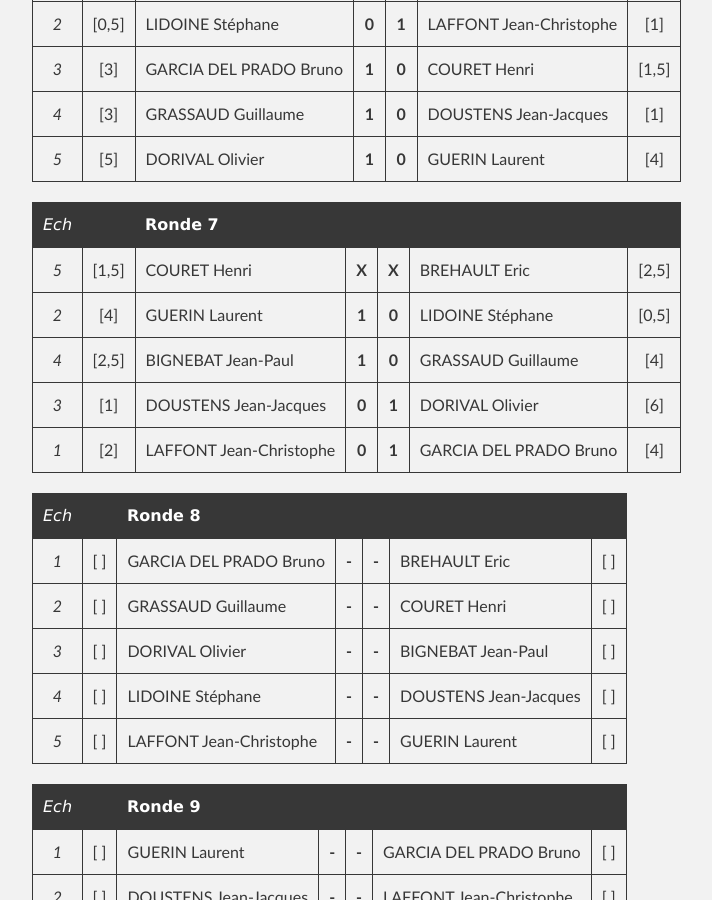
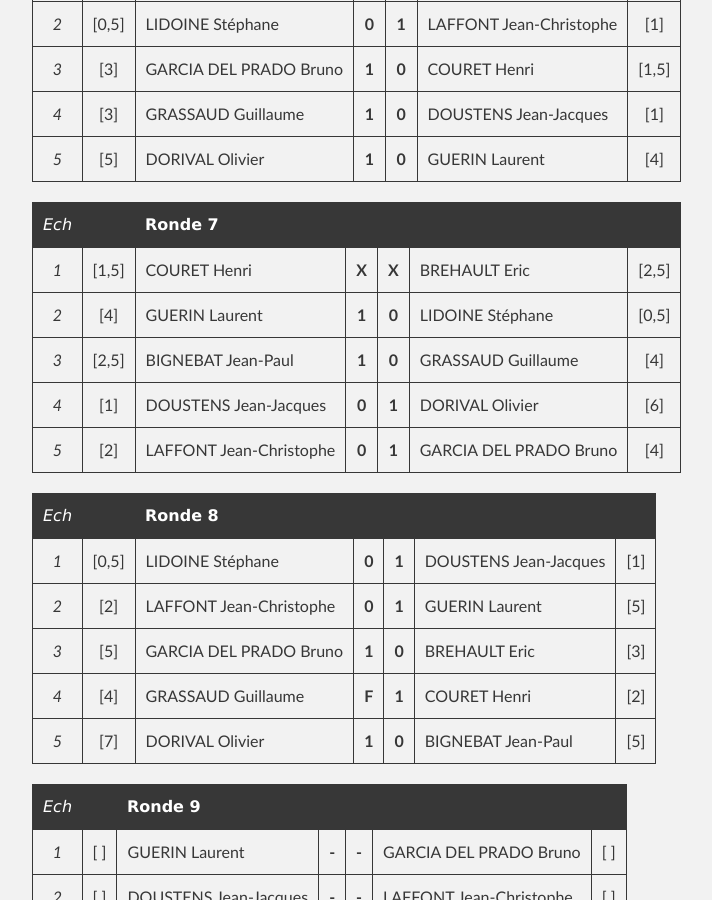
Before and after one commit to echiquier-villeneuve-tolosane/echiquier-villeneuve-tolosane.github.io, a Jekyll site: the page built from tournoiinterne.md, in a window 1280 px wide and 900 px high, scrolled down 1988 px. Shown: the whole window, without its empty margins (208-920 px from the left). Built offline with Jekyll 4.4.1, drawn with Linux system fonts in a browser that asks for light colours; nearby versions of some CDN libraries.

Commit message:
Updated tournoiinterne.md

```diff
--- a/tournoiinterne.md
+++ b/tournoiinterne.md
@@ -63,19 +63,19 @@ Le "tournoi interne" 2014 de l'EVT est organisé en Open toutes rondes avec pas
 
 |*Ech*|   | **Ronde 7**          |     |     |                           |     |
 |:-:|:---:| -------------------- |:---:|:---:| ------------------------- |:---:|
-|*5*| [1,5] | COURET Henri       |**X**|**X**| BREHAULT Eric          | [2,5] |
+|*1*| [1,5] | COURET Henri       |**X**|**X**| BREHAULT Eric          | [2,5] |
 |*2*| [4] | GUERIN Laurent          |**1**|**0**| LIDOINE Stéphane     | [0,5] |
-|*4*| [2,5] | BIGNEBAT Jean-Paul    |**1**|**0**| GRASSAUD Guillaume     | [4] |
-|*3*| [1] | DOUSTENS Jean-Jacques   |**0**|**1**| DORIVAL Olivier        | [6] |
-|*1*| [2] | LAFFONT Jean-Christophe |**0**|**1**| GARCIA DEL PRADO Bruno | [4] |
+|*3*| [2,5] | BIGNEBAT Jean-Paul    |**1**|**0**| GRASSAUD Guillaume     | [4] |
+|*4*| [1] | DOUSTENS Jean-Jacques   |**0**|**1**| DORIVAL Olivier        | [6] |
+|*5*| [2] | LAFFONT Jean-Christophe |**0**|**1**| GARCIA DEL PRADO Bruno | [4] |
 
 |*Ech*|     | **Ronde 8**           |     |     |                        |     |
 |:-:|:---:| ----------------------- |:---:|:---:| ---------------------- |:---:|
-|*1*| [ ] | GARCIA DEL PRADO Bruno  |**-**|**-**| BREHAULT Eric          | [ ] |
-|*2*| [ ] | GRASSAUD Guillaume      |**-**|**-**| COURET Henri           | [ ] |
-|*3*| [ ] | DORIVAL Olivier         |**-**|**-**| BIGNEBAT Jean-Paul     | [ ] |
-|*4*| [ ] | LIDOINE Stéphane        |**-**|**-**| DOUSTENS Jean-Jacques  | [ ] |
-|*5*| [ ] | LAFFONT Jean-Christophe |**-**|**-**| GUERIN Laurent         | [ ] |
+|*1*| [0,5] | LIDOINE Stéphane      |**0**|**1**| DOUSTENS Jean-Jacques  | [1] |
+|*2*| [2] | LAFFONT Jean-Christophe |**0**|**1**| GUERIN Laurent         | [5] |
+|*3*| [5] | GARCIA DEL PRADO Bruno  |**1**|**0**| BREHAULT Eric          | [3] |
+|*4*| [4] | GRASSAUD Guillaume      |**F**|**1**| COURET Henri           | [2] |
+|*5*| [7] | DORIVAL Olivier         |**1**|**0**| BIGNEBAT Jean-Paul     | [5] |
 
 |*Ech*|   | **Ronde 9**            |     |     |                         |     |
 |:-:|:---:| ---------------------- |:---:|:---:| ----------------------- |:---:|
```
